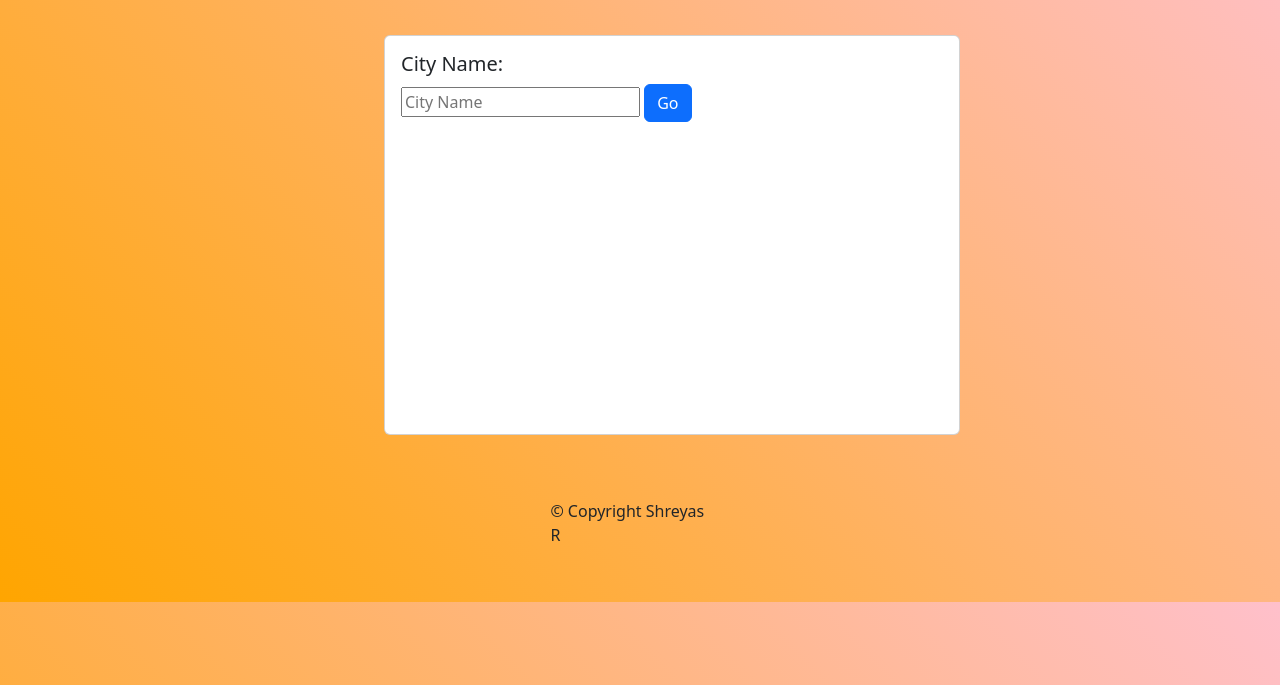
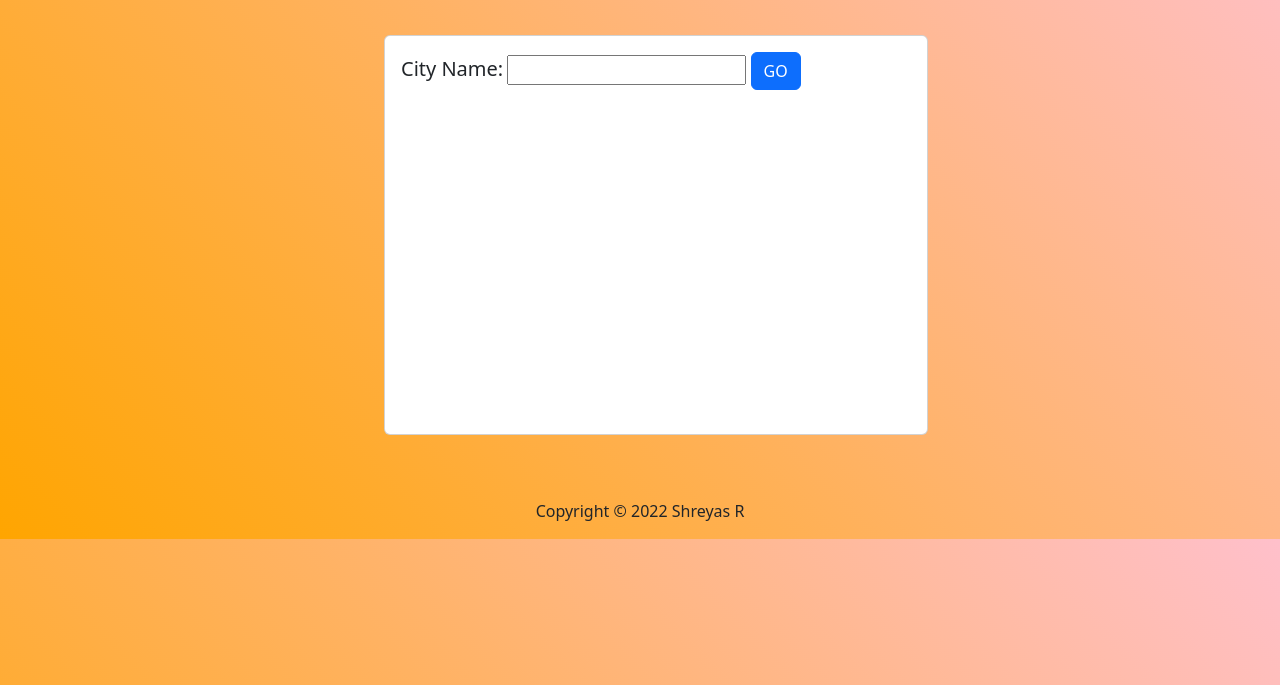
Before and after one commit to Shreyas-R-7925/ClimeAssist, a website: page index.html in a window 1280 px wide. Shown: the part 115-800 px from the top of the page. Drawn offline with nearby package versions, Linux system fonts and the light colour scheme.

Commit message:
Served static files using express

```diff
--- a/index.html
+++ b/index.html
@@ -1,13 +1,16 @@
 <!DOCTYPE html>
 <html lang="en" dir="ltr">
+
 <head>
   <meta charset="utf-8">
-    <title>Weather App</title>
-    <link rel="stylesheet" href="styles.css">
-    <link rel="icon" href="weather.png">
+  <title>ClimeAssist</title>
+  <link rel="stylesheet" href="public/css/styles.css">
+
   <!-- CSS only -->
   <link href="https://cdn.jsdelivr.net/npm/bootstrap@5.2.2/dist/css/bootstrap.min.css" rel="stylesheet" integrity="sha384-Zenh87qX5JnK2Jl0vWa8Ck2rdkQ2Bzep5IDxbcnCeuOxjzrPF/et3URy9Bv1WTRi" crossorigin="anonymous">
+
 </head>
+
 <body>
 
   <div class="header">
@@ -16,31 +19,27 @@
 
   <div class="row">
     <div class="col-sm-10 ">
-    <div class="card" style="width:36rem; height:25rem;" >
+      <div class="card" style="width:34rem; height:25rem;">
         <div class="card-body">
+
+          <!-- <p class="card-text"></p> -->
+          <form action="/" method="post">
+            <label for="cityInput">
               <h5 class="card-title">City Name: </h5>
-        <!-- <p class="card-text"></p> -->
-        <input type="text" name="cityName" value="" placeholder="City Name">
-        <a href="#" class="btn btn-primary">Go</a>
+            </label>
+            <input id="cityInput" type="text" name="cityName">
+            <button class="btn btn-primary" type="submit" name="button">GO</button>
+          </form>
+        </div>
       </div>
     </div>
   </div>
 
+  <div class="footer">
+    <p class="ftr">Copyright &copy <script>
+        document.write(new Date().getFullYear())
+      </script> Shreyas R</p>
   </div>
-
-
-
-
-<div class="footer">
-  <p class="ftr">&copy Copyright Shreyas R</p>
-</div>
-
-
-
-
-
-
-
 
 </body>
 </html>
--- a/styles.css
+++ b/public/css/styles.css
@@ -18,5 +18,7 @@ body{
 }
 
 .ftr{
-  padding: 5% 44% 3% 43%;
+  /* margin: 5% 40% 3% 40%; */
+  padding-top: 5%;
+  text-align: center;
 }
```
Also changed, not shown: app.js (+2 -7 lines), failure.html (deleted), success.html (deleted). Lines whose indentation alone changed are shown as unchanged.
